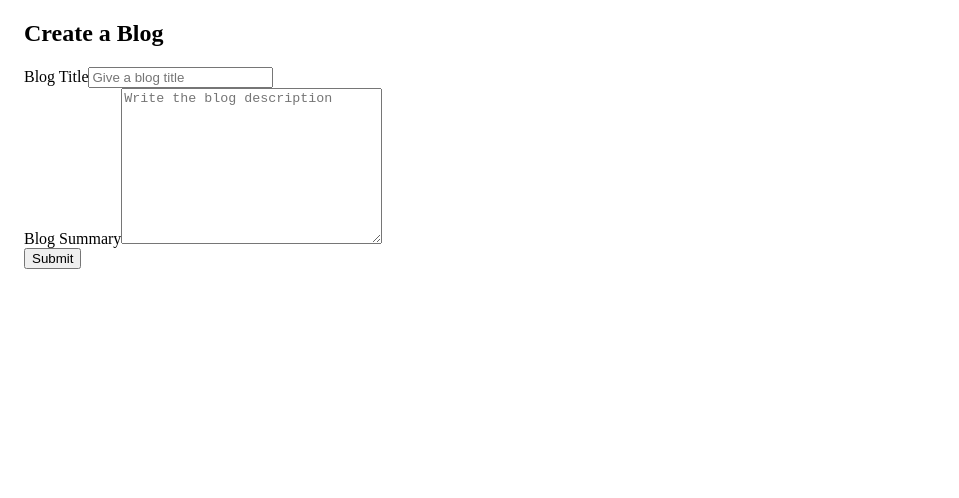
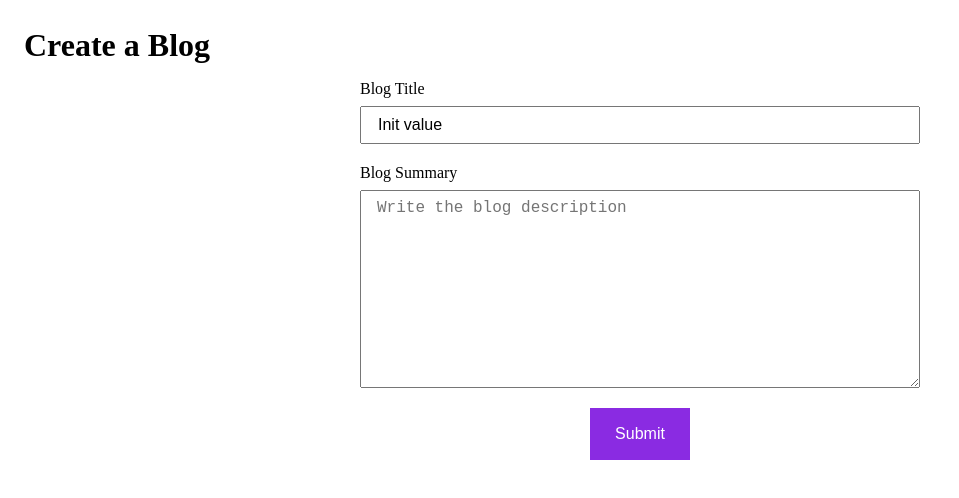
Before and after one commit to VidyaConsultancy/ng-blog, an Angular app: page / in a window 1280 px wide. Shown: the top 498 px of the page, without its empty margins (0-959 px from the left). Built offline with nearby package versions, Linux system fonts and the light colour scheme.

Commit message:
ng-forms: template driven

```diff
--- a/src/app/app.component.css
+++ b/src/app/app.component.css
@@ -1,4 +1,49 @@
 .container {
   max-width: 80rem;
+  margin-left: auto;
+  margin-right: auto;
   padding-inline: 1em;
 }
+
+/* em, rem, %, px, points, vw, vh, vmin, vmax, fr */
+
+.page-title {
+  font-size: 32px;
+  margin-bottom: 0.5em;
+}
+
+@media (max-width: 768px) {
+  .page-title {
+    font-size: 20px;
+  }
+}
+
+.blogs-form {
+  max-width: 35rem;
+  margin: 0 auto;
+  display: grid;
+  gap: 20px;
+}
+
+.form-group {
+  display: flex;
+  gap: 8px;
+  flex-direction: column;
+}
+
+.form-control {
+  width: 100%;
+  padding: 0.5em 1em;
+  font-size: 16px;
+}
+
+.btn {
+  padding: 1em 1.5em;
+  font-size: 16px;
+  cursor: pointer;
+  background-color: blueviolet;
+  color: white;
+  text-align: center;
+  border: 1px solid blueviolet;
+  align-self: center;
+}
--- a/src/app/app.component.html
+++ b/src/app/app.component.html
@@ -1,16 +1,16 @@
 <div class="container">
-  <h2>{{ title }}</h2>
-  <form action="" class="blogs-form">
+  <h2 class="page-title" [title]="title">{{ title }}</h2>
+  <form class="blogs-form">
     <div class="form-group">
       <label for="title">Blog Title</label>
       <input type="text" class="form-control" name="title" id="title" placeholder="Give a blog title" [(ngModel)]="blogTitle">
     </div>
     <div class="form-group">
       <label for="summary">Blog Summary</label>
-      <textarea name="summary" id="" cols="30" rows="10" id="summary" placeholder="Write the blog description"></textarea>
+      <textarea name="summary" id="" cols="30" rows="10" id="summary" placeholder="Write the blog description" class="form-control" [(ngModel)]="blogDescription"></textarea>
     </div>
     <div class="form-group">
-      <button type="submit">Submit</button>
+      <button type="submit" class="btn" (click)="handleFormSubmit(blogTitle)">Submit</button>
     </div>
   </form>
 </div>
--- a/src/app/app.component.ts
+++ b/src/app/app.component.ts
@@ -7,6 +7,11 @@ import { Component } from '@angular/core';
 })
 export class AppComponent {
   title = "Create a Blog";
-  blogTitle: string = '';
+  blogTitle: string = 'Init value';
   blogDescription: string = '';
+
+  handleFormSubmit(str: string) {
+    // alert('Form submitted');
+    console.log('form values', str, this.blogTitle, this.blogDescription);
+  }
 }
--- a/src/styles.css
+++ b/src/styles.css
@@ -1 +1,8 @@
 /* You can add global styles to this file, and also import other style files */
+*, *::after, *::before {
+  box-sizing: border-box;
+}
+
+body {
+  font-size: 16px;
+}
```
